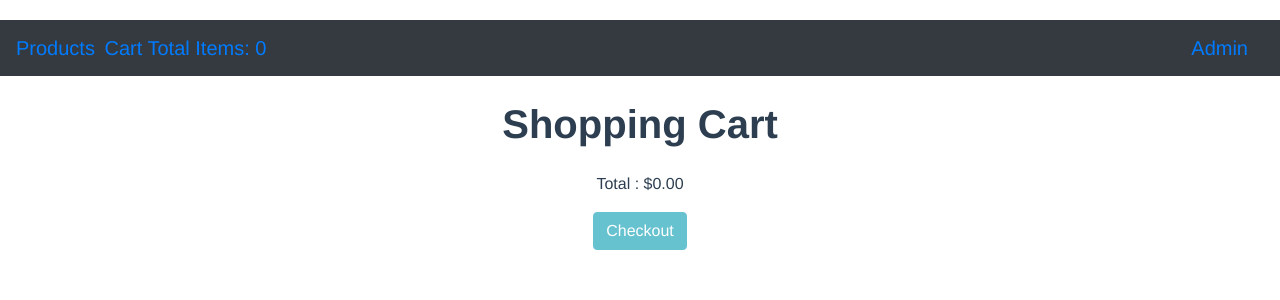
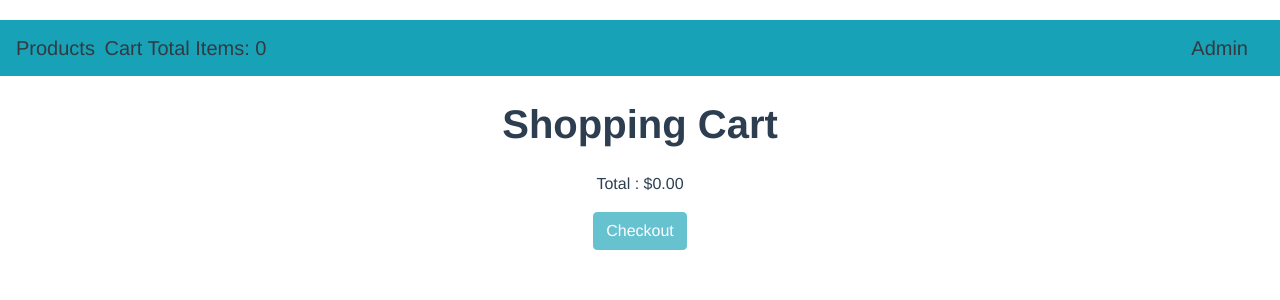
Before and after one commit to KennyMafabatho/shopping-cart, a Vue app: page /#/cart in a window 1280 px wide. Shown: the top 300 px of the page. Built offline with nearby package versions, Linux system fonts and the light colour scheme.

Commit message:
Fixed margins

```diff
--- a/src/components/Admin.vue
+++ b/src/components/Admin.vue
@@ -18,11 +18,11 @@
             </div>
         </section>
        <footer class="">
-        <h4 class="pt-4 pb-2 font-weight-bold text-uppercase">Inventory Management</h4>
+        <h4 class="pt-4 pb-4 font-weight-bold text-uppercase">Inventory Management</h4>
         <ul class="align-items-centre">
         <li v-for="product in products ">
 
-        {{ product.title }} - {{ product.price | currency }} <button type="button" class =" pr-2 btn btn-danger"> Delete </button>  <pre class="pt-2"> <button type="button" class ="btn btn-info" @click="decrementInventory(product)" > - </button> {{ product.inventory}} <button type="button" class ="btn btn-info" @click="incrementInventory(product)"> + </button> </pre>
+        {{ product.title }} - {{ product.price | currency }} <span class="pl-2 pb-2"> <button type="button" class ="btn btn-danger"> Delete </button> </span> <pre class="mt-2"> <button type="button" class ="btn btn-info" @click="decrementInventory(product)" > - </button> {{ product.inventory}} <button type="button" class ="btn btn-info" @click="incrementInventory(product)"> + </button> </pre>
 
          </li>
         </ul>
--- a/src/components/Navigation.vue
+++ b/src/components/Navigation.vue
@@ -1,17 +1,17 @@
 <template>
     <div>
-        <b-navbar type="light" variant="dark" >
+        <b-navbar type="dark" variant="info" >
             <b-navbar-brand>
-                <router-link to="/"> Products</router-link>
+                <router-link class="text-dark" to="/"> Products</router-link>
 
-                <router-link class="ml-1" to="/cart"> Cart </router-link>
+                <router-link class="ml-1 text-dark" to="/cart"> Cart </router-link>
 
-                 <router-link class="justify content-center" to="/cart"> Total Items: {{ total }}</router-link>
+                 <router-link class="text-align-center text-dark" to="/cart"> Total Items: {{ total }}</router-link>
 
 
             </b-navbar-brand>
             <b-navbar-brand class="ml-auto">
-             <router-link to="/admin">Admin</router-link>
+             <router-link class="text-dark" to="/admin">Admin</router-link>
             </b-navbar-brand>
 
         </b-navbar>
```
